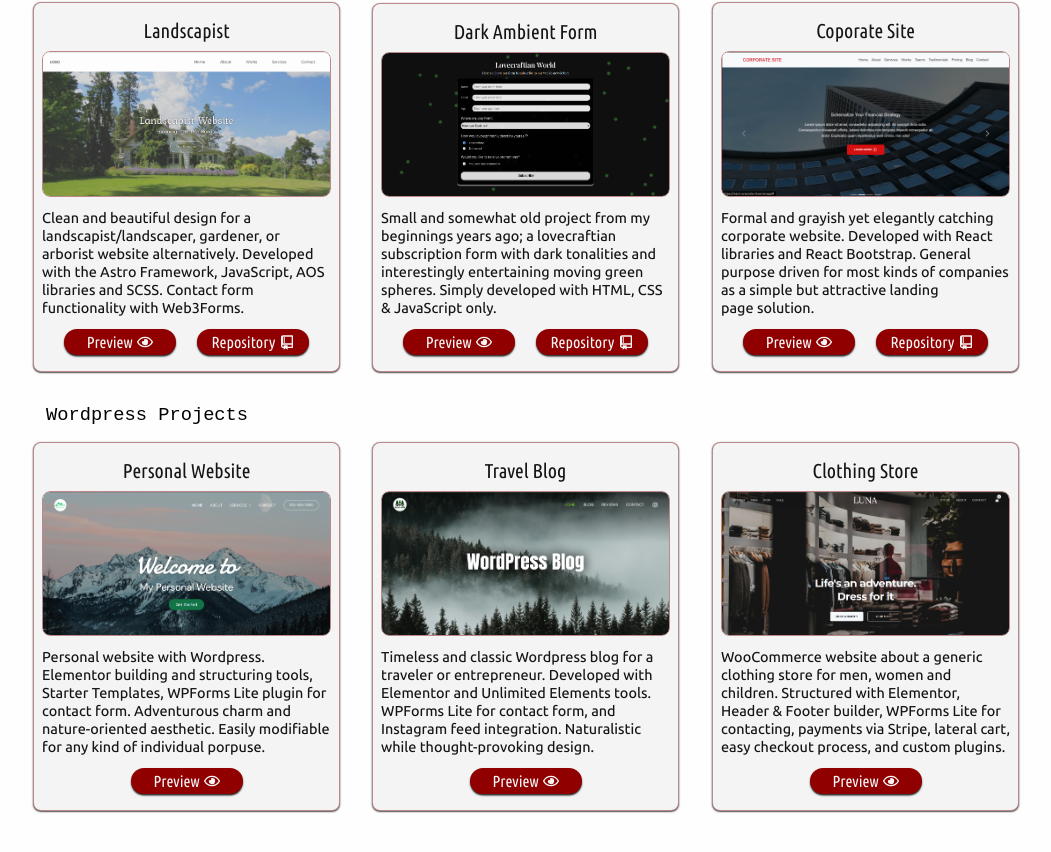
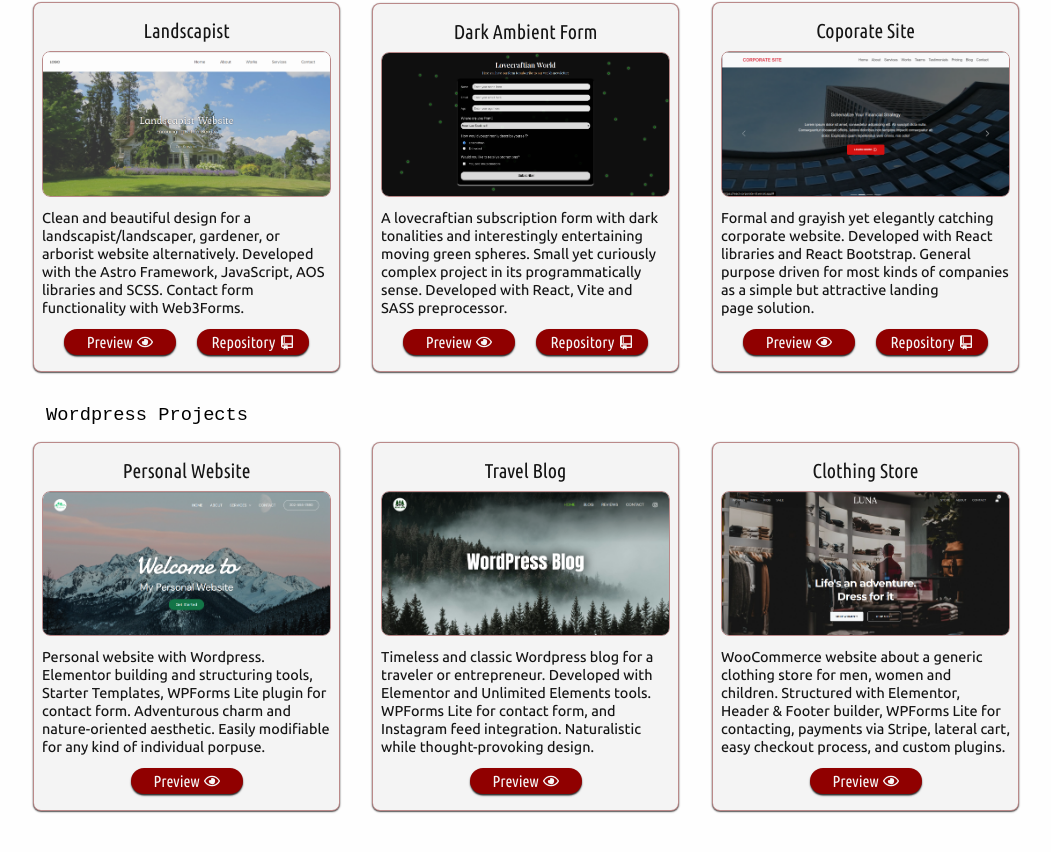
Before and after one commit to MartinXCVI/react-portfolio, a React (Vite) app: page / in a window 1280 px wide. Shown: the part 1420-2272 px from the top of the page, without its empty margins (114-1165 px from the left). Built offline with nearby package versions, Linux system fonts and the light colour scheme; a web font is replaced by a local one.

Commit message:
change in dark ambient form project card: new description and new url

```diff
--- a/src/components/Portfolio/WebsitesProjects.jsx
+++ b/src/components/Portfolio/WebsitesProjects.jsx
@@ -52,8 +52,8 @@ const WebsitesProjects = () => {
           aosDelay="600"
           title="Dark Ambient Form"
           img="/images/covers/dark-ambient-form-cover.png"
-          description="Small and somewhat old project from my beginnings years ago; a lovecraftian subscription form with dark tonalities and interestingly entertaining moving green spheres. Simply developed with HTML, CSS & JavaScript only."
-          page={"https://martinxcvi.github.io/Dark-Ambient-Formulary/"}
+          description="A lovecraftian subscription form with dark tonalities and interestingly entertaining moving green spheres. Small yet curiously complex project in its programmatically sense. Developed with React, Vite and SASS preprocessor."
+          page={"https://dark-ambient-formulary.vercel.app/"}
           repository={"https://github.com/MartinXCVI/Dark-Ambient-Formulary"}
         />
         <ProjectCard
```
